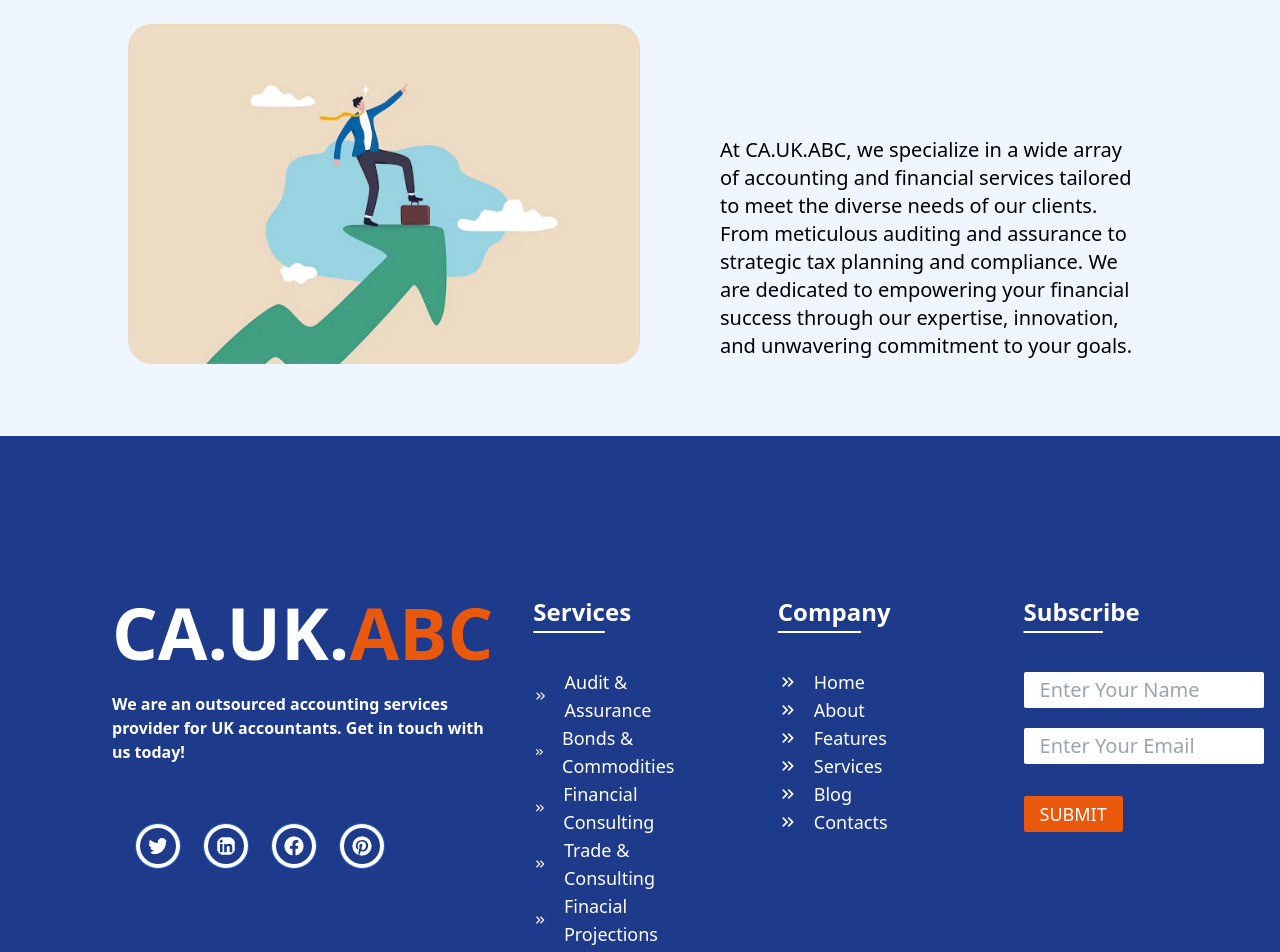
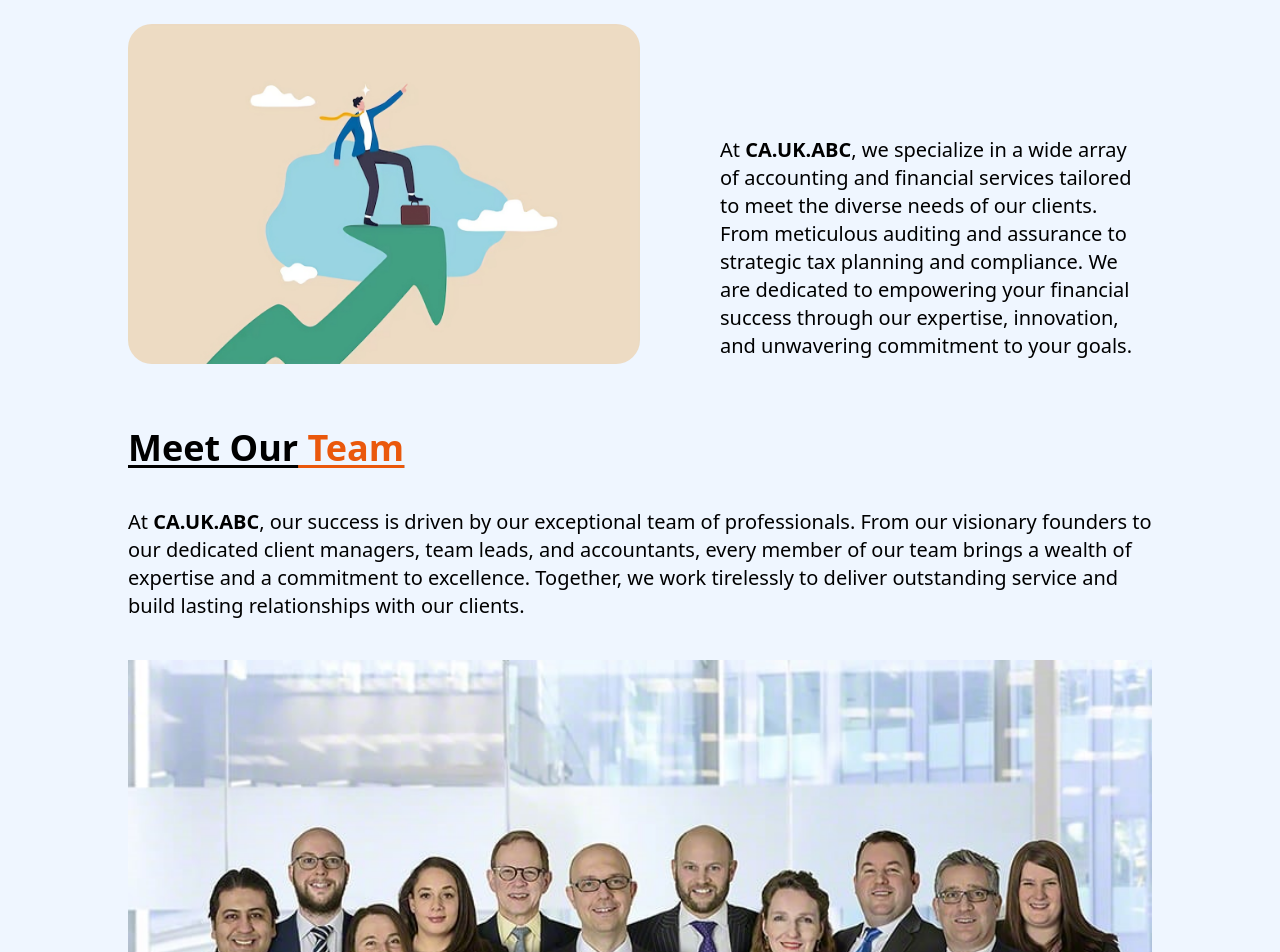
Before and after one commit to Flansh1137/ca, a React (Vite) app: page /about in a window 1280 px wide. Shown: the part 560-1512 px from the top of the page. Built offline with nearby package versions, Linux system fonts and the light colour scheme.

Commit message:
meet our team

```diff
--- a/src/components/About/about.jsx
+++ b/src/components/About/about.jsx
@@ -19,17 +19,30 @@ const About = () => {
 
 
       <div className=' bg-blue-50 p-8 md:px-20  text-lg  lg:px-32'>
-
-        {/* <p className='font-thin text-xl lg:text-2xl'>We are <br /> <span className='font-bold underline underline-offset-4 text-2xl md:text-3xl  lg:text-4xl'>CA.UK.</span><span className='font-bold underline underline-offset-4 text-2xl md:text-3xl  lg:text-4xl text-orange-600'>ABC</span></p> */}
         <p className=' font-bold underline underline-offset-4 text-2xl md:text-3xl  lg:text-4xl' >What We<span className='font-bold underline underline-offset-4 text-2xl md:text-3xl  lg:text-4xl text-orange-600'> DO</span></p>
 
-        <div className='md:grid grid-cols-2 py-4 md:py-10  '>
+        <div className='md:grid grid-cols-2 pt-4 md:pt-10  '>
 
           <img src={whatWeDo} className=' rounded-3xl	h-full ' />
 
-          <p className='pt-2 lg:pt-28 lg:text-xl align-center px-2 md:pl-12 lg:pl-20'>At CA.UK.ABC, we specialize in a wide array of accounting and financial services tailored to meet the diverse needs of our clients. From meticulous auditing and assurance to strategic tax planning and compliance. We are dedicated to empowering your financial success through our expertise, innovation, and unwavering commitment to your goals.</p>
+          <p className='pt-2 lg:pt-28 lg:text-xl align-center px-2 md:pl-12 lg:pl-20'>At <span className='font-bold'>CA.UK.ABC</span>, we specialize in a wide array of accounting and financial services tailored to meet the diverse needs of our clients. From meticulous auditing and assurance to strategic tax planning and compliance. We are dedicated to empowering your financial success through our expertise, innovation, and unwavering commitment to your goals.</p>
 
-          {/* <img src={aboutTeam} className='w-full' alt="" /> */}
+        </div>
+
+        <div>
+        </div>
+      </div>
+      <div className=' bg-blue-50 p-8 md:px-20  text-lg  lg:px-32'>
+        <p className=' font-bold underline underline-offset-4 text-2xl md:text-3xl  lg:text-4xl' >Meet Our<span className='font-bold underline underline-offset-4 text-2xl md:text-3xl  lg:text-4xl text-orange-600'> Team</span></p>
+
+        <div className=' '>
+
+
+          <p className='pt-2 lg:pt-10 lg:text-xl '>At <span className='font-bold'>CA.UK.ABC</span>, our success is driven by our exceptional team of professionals. From our visionary founders to our dedicated client managers, team leads, and accountants, every member of our team brings a wealth of expertise and a commitment to excellence. Together, we work tirelessly to deliver outstanding service and build lasting relationships with our clients.
+          <img src={aboutTeam} className='w-full pt-4 md:pt-10' alt="" />
+
+</p>
+
         </div>
 
         <div>
```
Also changed, not shown: src/assets/images/aboutTeam.jpg.
